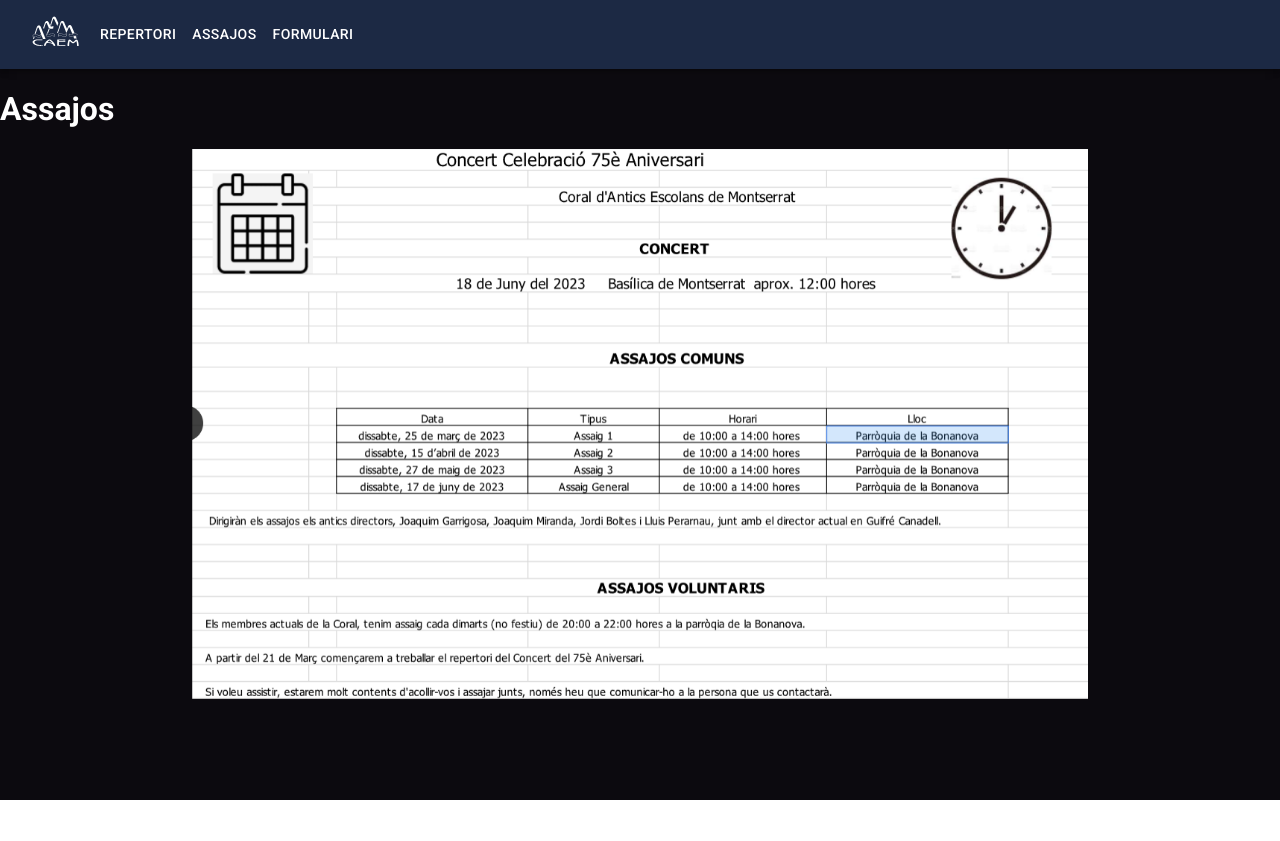
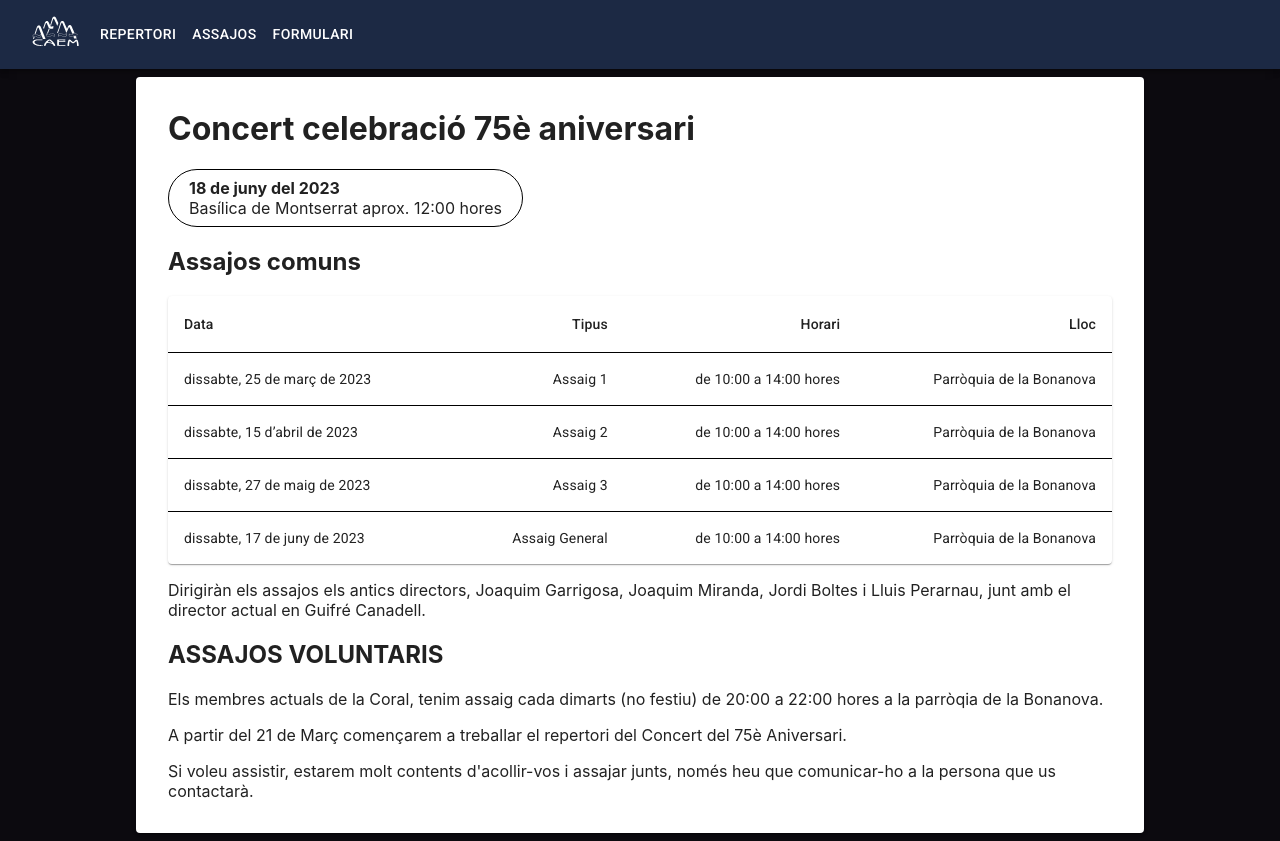
Before and after one commit to BernatIV/cae-montserrat, a React (Create React App) app: page / in a window 1280 px wide. Both pictures are taken after a click on the button "ASSAJOS". Before the commit the page ends 800 px from the top, so only its background shows below. Built offline with nearby package versions, Linux system fonts and the light colour scheme.

Commit message:
Add Assojos tab content, replacing image with text information

```diff
--- a/src/assajos/Assajos.css
+++ b/src/assajos/Assajos.css
@@ -1,18 +1,47 @@
 
-.image-size-assajos {
-    max-width: 1200px;
+.text-center {
+    text-align: center;
 }
 
-@media only screen and (min-width: 1270px) {
-    .image-size-assajos {
+.chip-size {
+    width: auto;
+    height: 80px;
+}
+
+.chip-outlined {
+    border: 1px solid #000;
+    border-radius: 50px;
+    padding: 4px;
+    /*width: auto;*/
+    display: inline-block;
+    padding-left: 16px;
+    padding-right: 16px;
+}
+
+@media only screen and (min-width: 1300px) {
+    .page-margin {
         margin-left: 15%;
         margin-right: 15%;
     }
+
+    .page-content-margin {
+        margin: 32px;
+    }
 }
 
-@media only screen and (min-width: 1000px) and (max-width: 1119px)  {
-    .image-size-assajos {
+@media only screen and (min-width: 1015px) and (max-width: 1299px) {
+    .page-margin {
         margin-left: 10%;
         margin-right: 10%;
     }
+
+    .page-content-margin {
+        margin: 32px;
+    }
 }
+
+@media only screen and (min-width: 300px) and (max-width: 1014px) {
+    .page-content-margin {
+        margin: 16px;
+    }
+}
--- a/src/assajos/Assajos.js
+++ b/src/assajos/Assajos.js
@@ -1,14 +1,77 @@
-import imgAssajos from '../assajos_img.png';
 import './Assajos.css';
+import {Box, Paper, Table, TableBody, TableCell, TableContainer, TableHead, TableRow} from "@mui/material";
+
+function createData(name, calories, fat, carbs) {
+    return {name, calories, fat, carbs};
+}
+
+const rows = [
+    createData('dissabte, 25 de març de 2023', 'Assaig 1', 'de 10:00 a 14:00 hores ', 'Parròquia de la Bonanova'),
+    createData('dissabte, 15 d’abril de 2023', 'Assaig 2', 'de 10:00 a 14:00 hores ', 'Parròquia de la Bonanova'),
+    createData('dissabte, 27 de maig de 2023', 'Assaig 3', 'de 10:00 a 14:00 hores ', 'Parròquia de la Bonanova'),
+    createData('dissabte, 17 de juny de 2023', 'Assaig General', 'de 10:00 a 14:00 hores ', 'Parròquia de la Bonanova'),
+];
 
 const Assajos = (props) => {
 
     return (
-        <>
-            <h1>Assajos</h1>
-
-            <img className="image-size-assajos" src={imgAssajos} alt=""/>
-        </>
-    );
+        <div className="page-margin">
+            <Box
+                sx={{
+                    display: 'flex', flexWrap: 'wrap', '& > :not(style)': {
+                        m: 1,
+                    },
+                }}
+            >
+                <Paper elevation={2}>
+                    <div className="page-content-margin">
+                        <h1>Concert celebració 75è aniversari</h1>
+                        <div className="chip-outlined">
+                            <Box sx={{padding: '4px'}}>
+                                <strong>18 de juny del 2023</strong><br/>
+                                Basílica de Montserrat aprox. 12:00 hores
+                            </Box>
+                        </div>
+                        <h2>Assajos comuns</h2>
+                        <TableContainer component={Paper}>
+                            <Table sx={{minWidth: 350}} aria-label="simple table">
+                                <TableHead>
+                                    <TableRow>
+                                        <TableCell>Data</TableCell>
+                                        <TableCell align="right">Tipus</TableCell>
+                                        <TableCell align="right">Horari</TableCell>
+                                        <TableCell align="right">Lloc</TableCell>
+                                    </TableRow>
+                                </TableHead>
+                                <TableBody>
+                                    {rows.map((row) => (
+                                        <TableRow
+                                            key={row.name}
+                                            sx={{'&:last-child td, &:last-child th': {border: 0}}}
+                                        >
+                                            <TableCell component="th" scope="row">
+                                                {row.name}
+                                            </TableCell>
+                                            <TableCell align="right">{row.calories}</TableCell>
+                                            <TableCell align="right">{row.fat}</TableCell>
+                                            <TableCell align="right">{row.carbs}</TableCell>
+                                        </TableRow>
+                                    ))}
+                                </TableBody>
+                            </Table>
+                        </TableContainer>
+                        <p>Dirigiràn els assajos els antics directors, Joaquim Garrigosa, Joaquim Miranda, Jordi Boltes
+                            i Lluis Perarnau, junt amb el director actual en Guifré Canadell.</p>
+                        <h2>ASSAJOS VOLUNTARIS</h2>
+                        <p>Els membres actuals de la Coral, tenim assaig cada dimarts (no festiu) de 20:00 a 22:00 hores
+                            a la parròqia de la Bonanova.</p>
+                        <p>A partir del 21 de Març començarem a treballar el repertori del Concert del 75è
+                            Aniversari.</p>
+                        <p>Si voleu assistir, estarem molt contents d'acollir-vos i assajar junts, només heu que
+                            comunicar-ho a la persona que us contactarà.</p>
+                    </div>
+                </Paper>
+            </Box>
+        </div>);
 }
 export default Assajos;
--- a/src/dashboard/Dashboard.css
+++ b/src/dashboard/Dashboard.css
@@ -60,13 +60,13 @@
     height: auto;
 }
 
-h1 {
+.choir-title {
     color: white;
     text-align: left;
     font-family: 'Roboto', sans-serif;
 }
 
-p {
+.text-description {
     color: #c5c5c5;
     font-size: 24px;
     text-align: left;
--- a/src/dashboard/Dashboard.js
+++ b/src/dashboard/Dashboard.js
@@ -13,17 +13,17 @@
             </div>
 
             <div className="position-absolute gradient">
-                <h1 className="title-large-screen">Coral d'Antics Escolans de Montserrat</h1>
-                <p>La Coral d'Antics Escolans de Montserrat celebrem enguany el 75è aniversari. Per aquest motiu farem
+                <h1 className="choir-title title-large-screen">Coral d'Antics Escolans de Montserrat</h1>
+                <p className="text-description">La Coral d'Antics Escolans de Montserrat celebrem enguany el 75è aniversari. Per aquest motiu farem
                     un concert a la Basílica de Montserrat el pròxim 18 de juny després de la missa Conventual.
                 </p>
-                <p>
+                <p className="text-description">
                     Podeu consultar tant el repertori com el pla d'assajos clicant les opcions que teniu a dalt, i
                     si us hi voleu apuntar cliqueu el formulari per inscriure's.
                 </p>
             </div>
             <div>
-                <p>
+                <p className="text-description">
                     <br/>
                     <br/>
                     <br/>
--- a/src/formulari/Formulari.js
+++ b/src/formulari/Formulari.js
@@ -3,7 +3,7 @@
 
     return (
         <div style={{marginLeft: '5%'}}>
-            <p>Si no s'obre el formulari clica el següent enllaç: </p>
+            <p className="text-description">Si no s'obre el formulari clica el següent enllaç: </p>
             <a href='https://docs.google.com/forms/d/e/1FAIpQLSdpPIgZteiIjSit1B5jRcfALzFNqRcYxiKL2x84tAYi5-yjbg/viewform'
                 target='_blank'
                style={{color: 'white'}}
```
Also changed, not shown: src/assajos_img.png (deleted).
